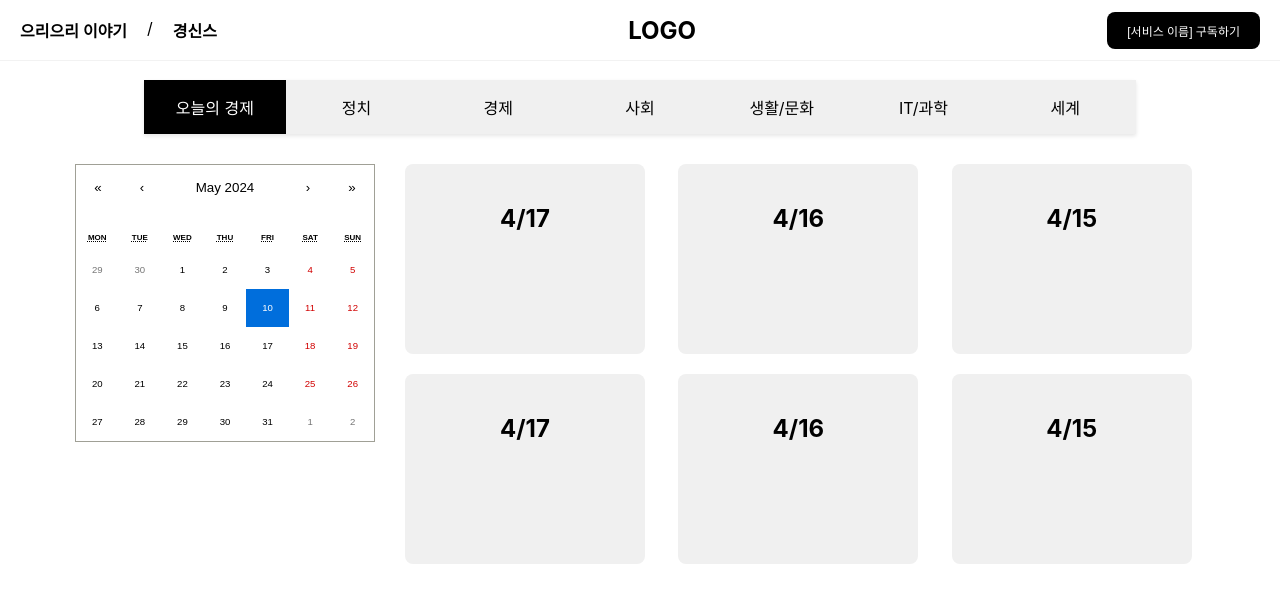
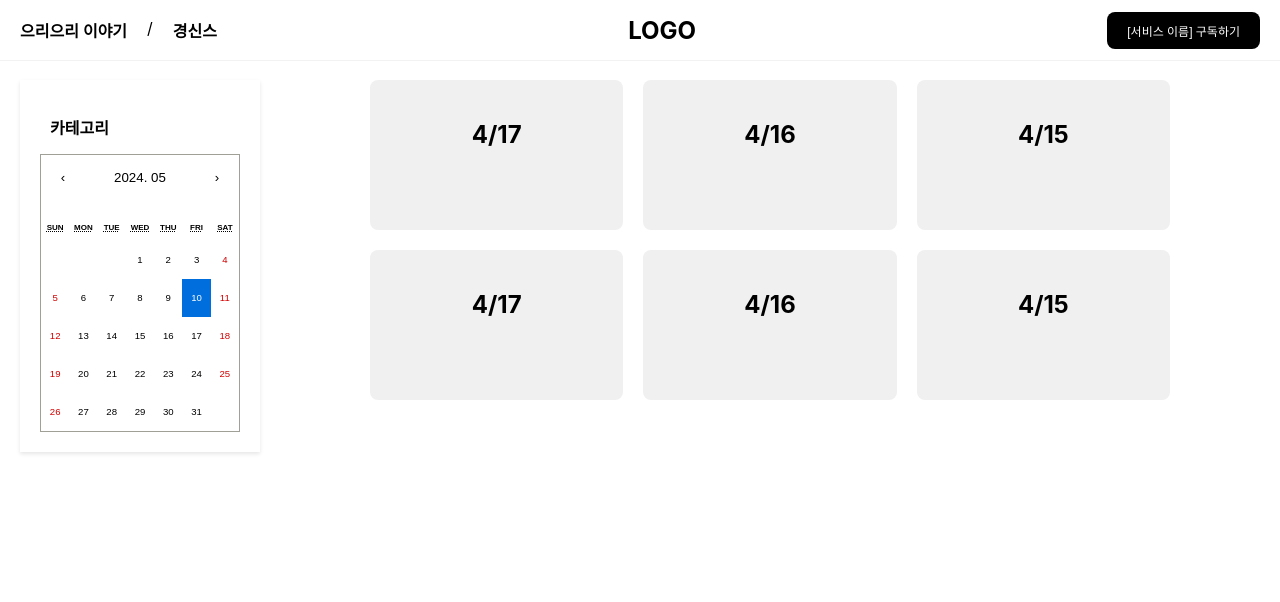
Before and after one commit to ChoiSangwon/gyeongsinsu-client, a React (Create React App) app: page / in a window 1280 px wide. Shown: the top 602 px of the page. Built offline with nearby package versions, Linux system fonts and the light colour scheme; some icons are missing.

Commit message:
feat : add main page

```diff
--- a/src/pages/main/main.js
+++ b/src/pages/main/main.js
@@ -1,21 +1,67 @@
-import React, { useEffect, useState } from "react";
+import React, { useState } from "react";
 import styled from "styled-components";
+import moment from "moment";
 import Calendar from "react-calendar";
 import "./calender.css";
+import { ReactComponent as ChevronBottom } from "../../assets/chevron-bottom.svg";
 
 const MainContainer = styled.div`
   display: flex;
-  flex-direction: column;
-  justify-content: center;
-  align-items: center;
+  flex-direction: row;
+  align-items: flex-start;
   padding: 20px;
 `;
 
-const Header = styled.header`
+const SideBar = styled.div`
+  width: 200px;
   display: flex;
+  flex-direction: column;
+  /* background: #f0f0f0; */
+  padding: 20px;
+  box-shadow: 0 2px 4px rgba(0, 0, 0, 0.1);
+`;
+
+const NavItem = styled.div`
+  padding: 15px 10px;
+  margin: 5px 0;
+  font-size: 14px;
+  cursor: pointer;
+  color: ${(props) => (props.active ? "black" : "rgba(173, 173, 173, 1)")};
+  /* background: ${(props) => (props.active ? "black" : "transparent")}; */
+  &:hover {
+    background: #e0e0e0;
+  }
+`;
+
+const CategoryButton = styled.div`
+  padding: 15px 10px;
+  font-size: 16px;
+  font-weight: 600;
+  display: flex;
+  justify-content: space-between;
+  cursor: pointer;
+  /* text-align: center; */
+  /* background: #d0d0d0; */
+  &:hover {
+    background: #c0c0c0;
+  }
+`;
+
+const Content = styled.div`
+  display: flex;
+  flex-direction: column;
+  align-items: center;
+  flex-grow: 1;
+  padding-left: 20px;
+`;
+
+const MainBody = styled.div`
+  display: flex;
+  width: 100%;
   justify-content: center;
-  width: 80%;
 `;
+
+const CalendarContainer = styled.div``;
 
 const ArticleList = styled.div`
   width: 800px;
@@ -26,48 +72,10 @@ const ArticleList = styled.div`
 `;
 
 const Article = styled.div`
-  width: 200px;
-  height: 150px;
   background: #f0f0f0;
   border-radius: 8px;
   padding: 20px;
   text-align: center;
-`;
-
-const Footer = styled.footer`
-  width: 100%;
-`;
-
-const MainBody = styled.div`
-  width: 100%;
-  display: flex;
-  justify-content: center;
-`;
-
-const CalendarContainer = styled.div``;
-
-const DateTitle = styled.h2`
-  /* width: 200px; */
-`;
-
-const NavBar = styled.nav`
-  display: flex;
-  justify-content: space-around;
-  width: 100%;
-  background: #f0f0f0;
-  box-shadow: 0 2px 4px rgba(0, 0, 0, 0.1);
-`;
-
-const NavItem = styled.div`
-  width: 158px;
-  padding: 15px 20px;
-  text-align: center;
-  cursor: pointer;
-  color: ${(props) => (props.active ? "white" : "black")};
-  background: ${(props) => (props.active ? "black" : "transparent")};
-  &:hover {
-    background: #e0e0e0;
-  }
 `;
 
 const Main = () => {
@@ -80,6 +88,9 @@ const Main = () => {
     "IT/과학",
     "세계",
   ];
+  const [activeCategory, setActiveCategory] = useState("");
+  const [value, setValue] = useState(new Date());
+  const [showCategories, setShowCategories] = useState(false);
   const articles = [
     { date: "4/17", content: "Sample Content" },
     { date: "4/16", content: "Sample Content" },
@@ -88,40 +99,54 @@ const Main = () => {
     { date: "4/16", content: "Sample Content" },
     { date: "4/15", content: "Sample Content" },
   ];
-  const [activeCategory, setActiveCategory] = useState(categories[0]);
-  const [value, setValue] = useState(new Date());
-
-  useEffect(() => {}, [value]);
 
   return (
     <MainContainer>
-      <Header>
-        <NavBar>
-          {categories.map((category) => (
+      <SideBar>
+        <CategoryButton onClick={() => setShowCategories(!showCategories)}>
+          카테고리
+          <ChevronBottom />
+        </CategoryButton>
+        {showCategories &&
+          categories.map((category) => (
             <NavItem
               key={category}
               active={category === activeCategory}
-              onClick={() => setActiveCategory(category)}>
+              onClick={() => {
+                if (category === activeCategory) {
+                  setActiveCategory("");
+                } else {
+                  setActiveCategory(category);
+                }
+              }}>
               {category}
             </NavItem>
           ))}
-        </NavBar>
-      </Header>
-      <div style={{ height: "30px" }}></div>
+        <CalendarContainer>
+          <Calendar
+            onChange={setValue}
+            value={value}
+            formatDay={(locale, date) => moment(date).format("D")} // 일 제거 숫자만 보이게
+            formatMonthYear={(locale, date) => moment(date).format("YYYY. MM")} // 네비게이션에서 2023. 12 이렇게 보이도록 설정
+            calendarType="gregory" // 일요일 부터 시작
+            showNeighboringMonth={false} // 전달, 다음달 날짜 숨기기
+            next2Label={null} // +1년 & +10년 이동 버튼 숨기기
+            prev2Label={null} // -1년 & -10년 이동 버튼 숨기기
+            minDetail="year" // 10년단위 년도 숨기기
+          />
+        </CalendarContainer>
+      </SideBar>
+      <Content>
         <MainBody>
-        <CalendarContainer>
-          <Calendar onChange={setValue} value={value} />
-        </CalendarContainer>
-        <div style={{ width: "30px" }}></div>
           <ArticleList>
             {articles.map((article, index) => (
               <Article key={index}>
-              <DateTitle>{article.date}</DateTitle>
+                <h2>{article.date}</h2>
               </Article>
             ))}
           </ArticleList>
         </MainBody>
-      <Footer>{/* 푸터 */}</Footer>
+      </Content>
     </MainContainer>
   );
 };
```
Lines whose indentation alone changed are shown as unchanged.
